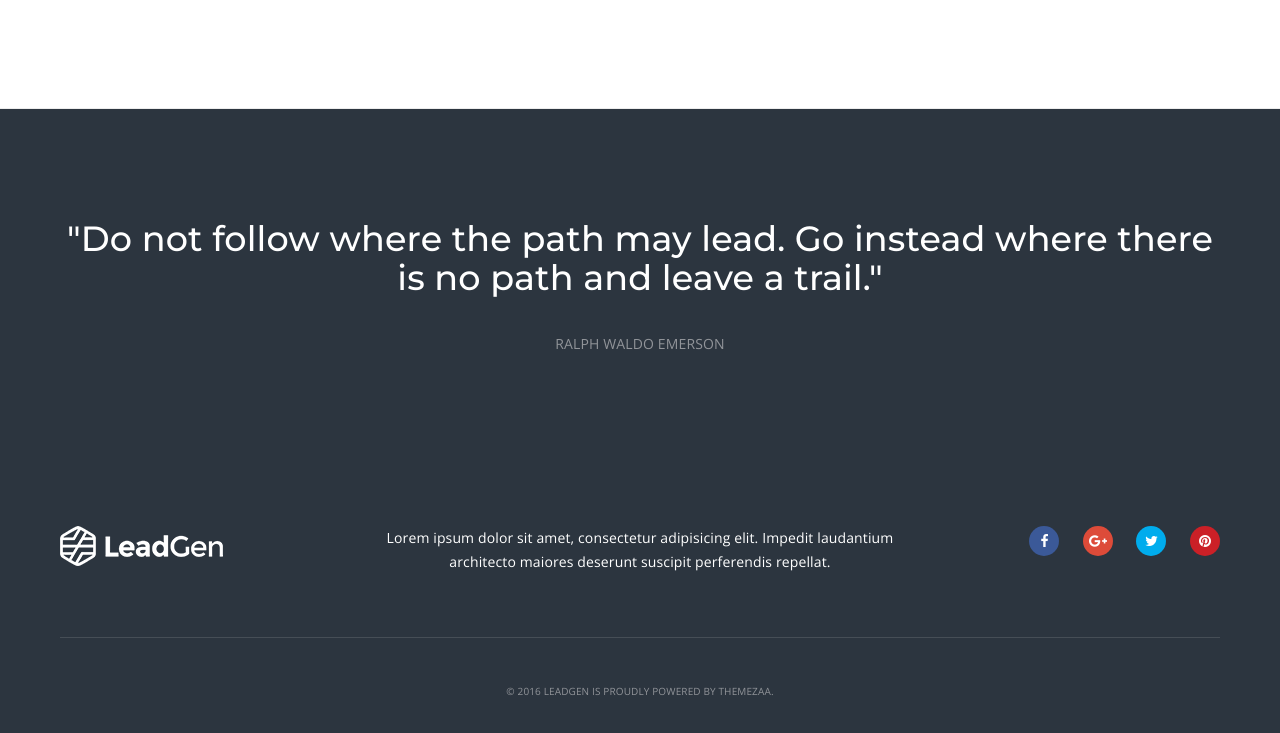
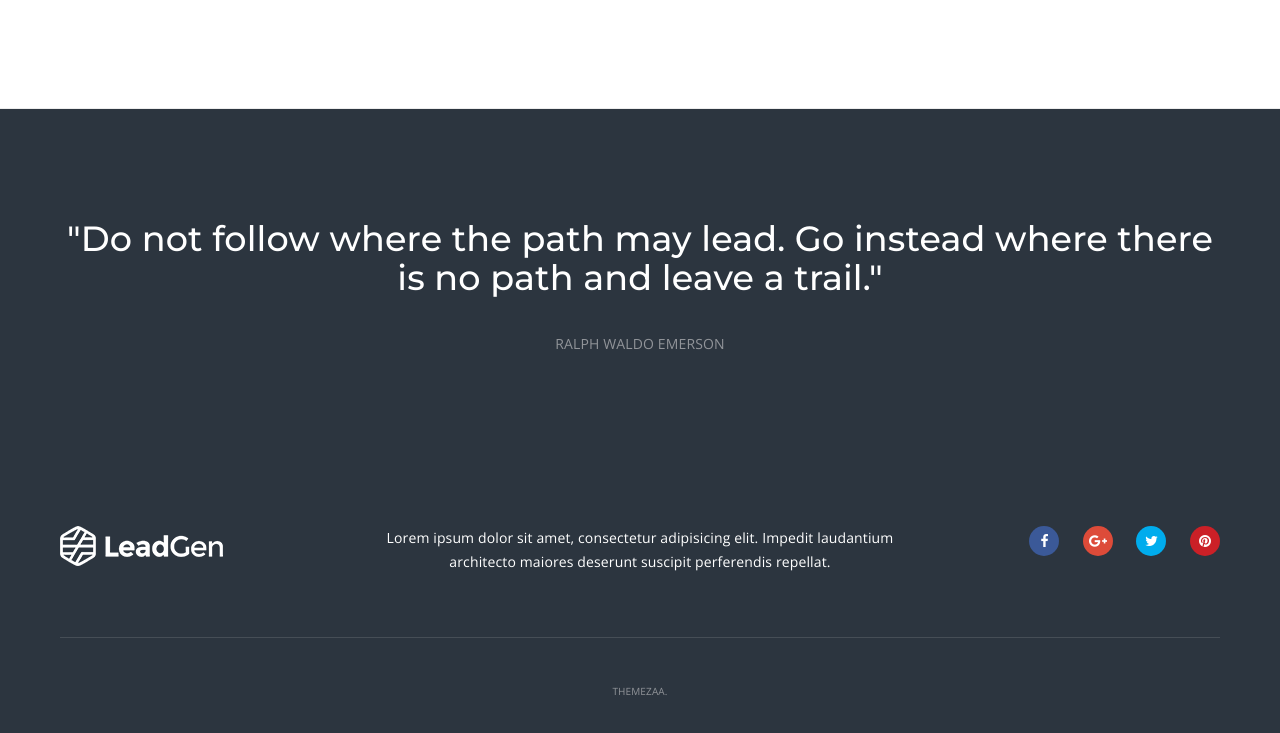
Before and after one commit to juhinagpure/Photography-Website-Homepage, a plain HTML site: page index.html in a window 1280 px wide. Shown: the part 3205-3938 px from the top of the page. Drawn offline with nearby package versions, Linux system fonts and the light colour scheme.

Commit message:
remove uneccesary code

```diff
--- a/index.html
+++ b/index.html
@@ -295,7 +295,7 @@
                         <!-- end social elements -->
                         <div class="col-md-12 col-sm-12 col-xs-12 display-table margin-six-top">
                             <div class="display-table-cell-vertical-middle text-center border-top-light padding-six-top tz-border">
-                                <span class="text-extra-small tz-text text-blue-gray">© 2016 LEADGEN IS PROUDLY POWERED BY <a class="text-blue-gray" href="http://www.themezaa.com/">THEMEZAA.</a></span>
+                                <span class="text-extra-small tz-text text-blue-gray"><a class="text-blue-gray" href="http://www.themezaa.com/">THEMEZAA.</a></span>
                             </div>
                         </div>
                     </div>
```
